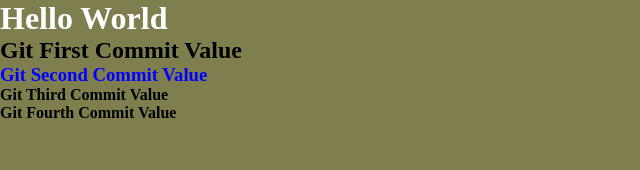
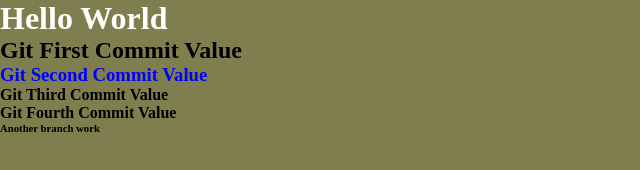
Before and after one commit to ayushkaushik-21/FirstDemorepo, a plain HTML site: page src/index.html in a window 1280 px wide. Shown: the full height of the page, 0-640 px from the left. Drawn offline with Linux system fonts and the light colour scheme.

Commit message:
another branch commit

```diff
--- a/src/index.html
+++ b/src/index.html
@@ -15,6 +15,7 @@
     <h3>Git Second Commit Value</h3>
     <h4>Git Third Commit Value</h3>
     <h4>Git Fourth Commit Value</h3>
+        <h6>Another branch work</h6>
             <script src="JS/script.js"></script>
 </body>
 
```
